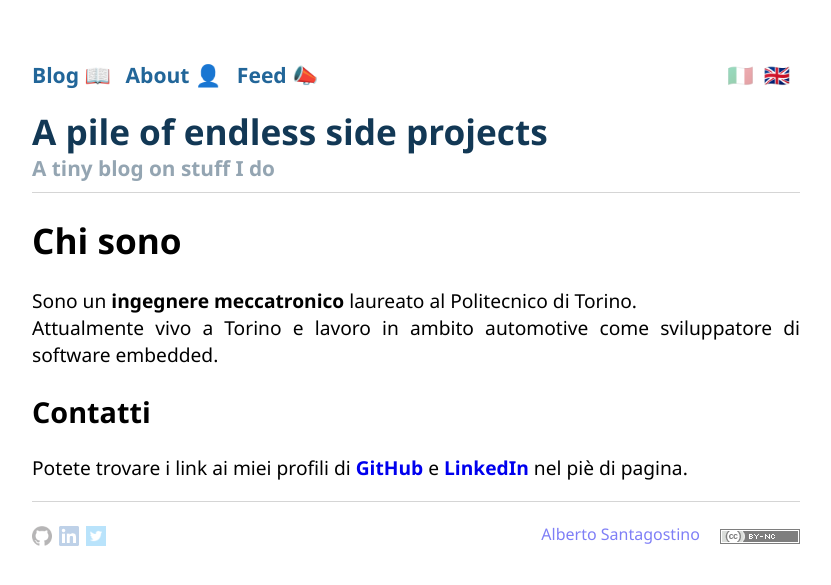
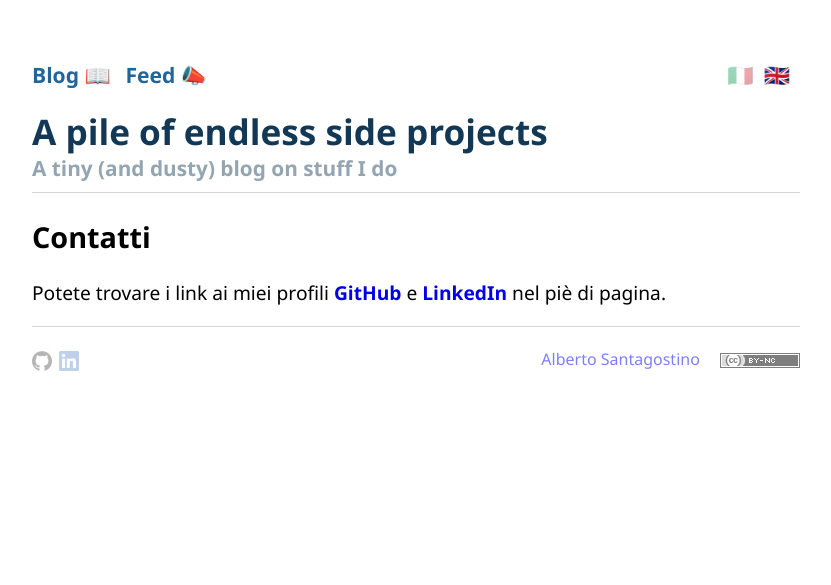
Before and after one commit to albertosantagostino/albertosantagostino.github.io, a Jekyll site: the page built from about/index_it.md, in a window 1280 px wide. Shown: the top 585 px of the page, without its empty margins (224-1055 px from the left). Built offline with Jekyll 4.4.1, drawn with Linux system fonts in a browser that asks for light colours.

```diff
--- a/Gemfile
+++ b/Gemfile
@@ -5,4 +5,8 @@ source "https://rubygems.org"
 gem "jekyll"
 gem 'jekyll-feed'
 
-gem "jemoji", "~> 0.12.0"
+gem "jemoji", "~> 0.13.0"
+
+gem "webrick", "~> 1.8"
+
+gem "colorator", "~> 1.1"
--- a/_layouts/default.html
+++ b/_layouts/default.html
@@ -16,7 +16,6 @@
         <div class="navbar">
             <ul>
                 <li><a href="{{ page.lang | replace: 'it', '/index_it' | replace: 'en', '/'}}">Blog 📖</a></li>
-                <li><a href="{{ page.lang | replace: 'it', '/about/index_it' | replace: 'en', '/about'}}">About 👤</a>
                 <li><a href="{{ page.lang | replace: 'it', '/rss/index_it' | replace: 'en', '/rss'}}">Feed 📣</a></li>
                 {% assign pages=site.pages | where:'ref', page.ref | sort: 'lang' %}
                 {% for page in pages %}
@@ -34,7 +33,7 @@
 
     <div class="title">
         <a href={{ site.url }}><h1>A pile of endless side projects</h1></a>
-        <h5>A tiny blog on stuff I do</h5>
+        <h5>A tiny (and dusty) blog on stuff I do</h5>
     </div>
 
     <div class="container">
@@ -48,8 +47,6 @@
                     <img class="icon" src='/media/icons/github_logo.png' style='vertical-align: middle' alt='GitHub logo' height=20></a>
                 <a href="https://www.linkedin.com/in/alberto-santagostino-4bb081b1">
                     <img class="icon" src='/media/icons/linkedin_logo.png' style='vertical-align: middle' alt='LinkedIn logo' height=20></a>
-                <a href="https://twitter.com/albsantagostino">
-                   <img class="icon" src='/media/icons/twitter_logo.png' style='vertical-align: middle' alt='LinkedIn logo' height=20></a>
             </p>
             <p class="bottomname" style="float: right">
                 <a href="{{ page.lang | replace: 'it', '/about/index_it' | replace: 'en', '/about'}}">Alberto Santagostino</a>
--- a/about/index_it.md
+++ b/about/index_it.md
@@ -3,9 +3,6 @@ layout: default
 lang: it
 ref: aboutme
 ---
-# Chi sono
-Sono un **ingegnere meccatronico** laureato al Politecnico di Torino.
-Attualmente vivo a Torino e lavoro in ambito automotive come sviluppatore di software embedded.
 
 ## Contatti
-Potete trovare i link ai miei profili di **[GitHub](https://github.com/albertosantagostino/)** e **[LinkedIn](https://www.linkedin.com/in/alberto-santagostino-4bb081b1)** nel piè di pagina.
+Potete trovare i link ai miei profili **[GitHub](https://github.com/albertosantagostino/)** e **[LinkedIn](https://www.linkedin.com/in/alberto-santagostino-4bb081b1)** nel piè di pagina.
```
Also changed, not shown: about/index.md (+0 -3 lines), rss/index.md (+0 -3 lines), rss/index_it.md (+0 -3 lines), Gemfile.lock.
